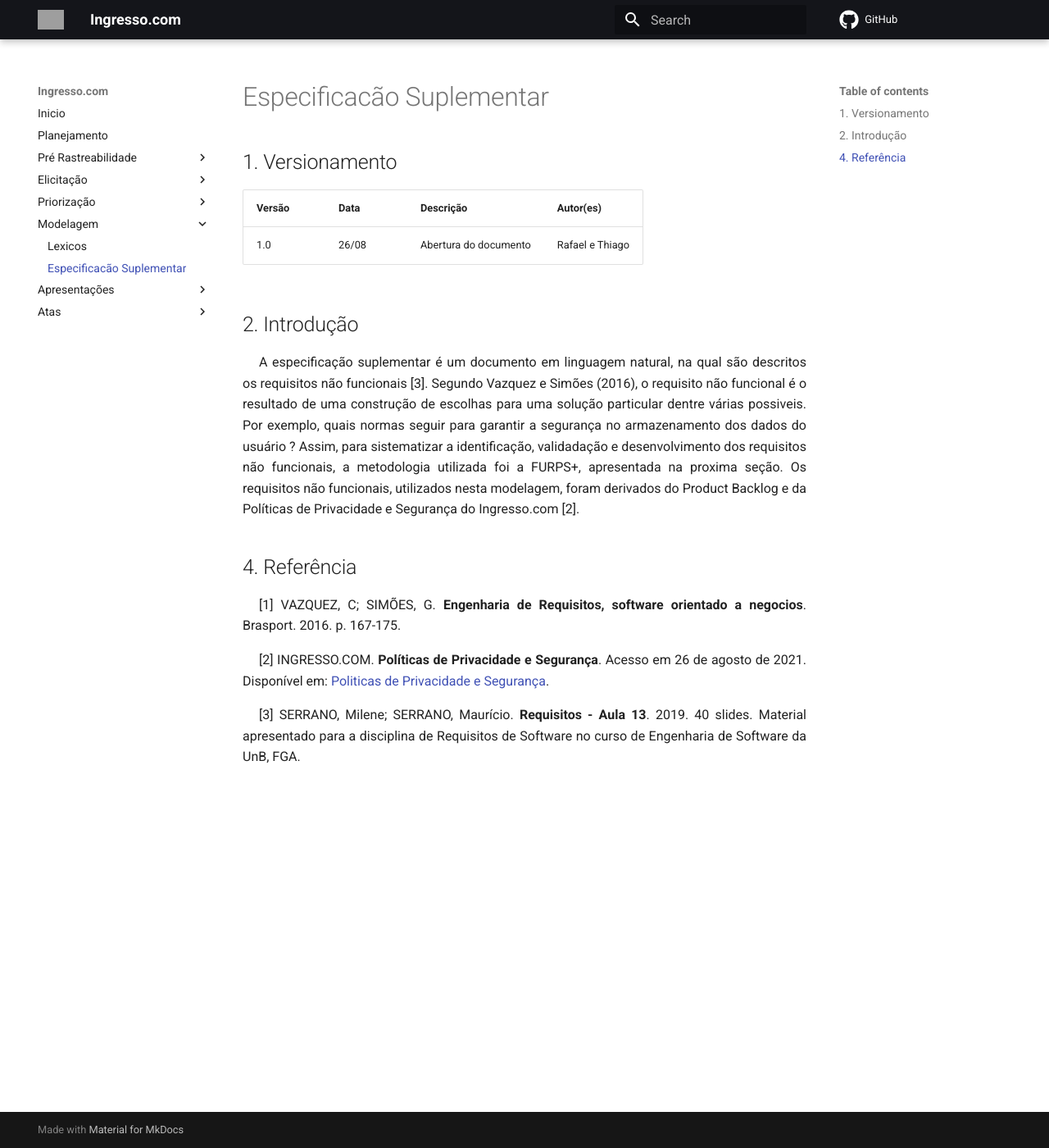
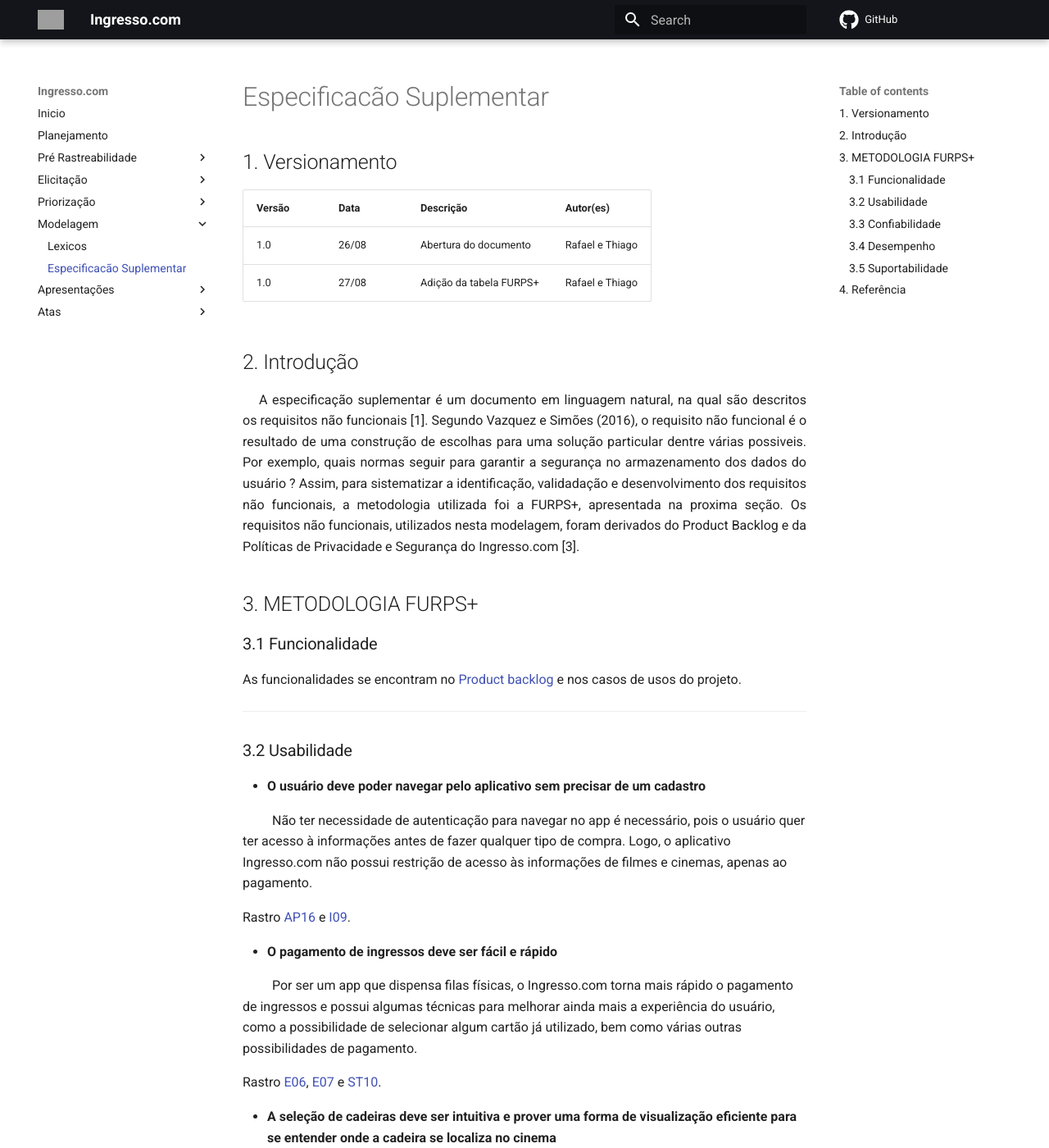
Before and after one commit to Requisitos-de-Software/2021.1-Ingresso.com, an MkDocs documentation site: the page built from docs/modelagem/especificacao.md, in a window 1280 px wide and 1400 px high. Shown: the whole window at 82% size. Built offline with MkDocs 1.6.1 and Material for MkDocs 9.7.7, drawn with Linux system fonts in a browser that asks for light colours; comment, search, counter and statistics services are not loaded; some of the changed text lies outside the part shown; grey boxes are pictures that could not be loaded.

Commit message:
#50 Adicionando tabela FURPS+
Co-authored-by: Thiago Paiva <thiagohdaqw@gmail.com>

```diff
--- a/docs/modelagem/especificacao.md
+++ b/docs/modelagem/especificacao.md
@@ -3,18 +3,107 @@
 | Versão | Data  | Descrição             | Autor(es)       |
 | ------ | ----- | --------------------- | --------------- |
 | 1.0    | 26/08 | Abertura do documento | Rafael e Thiago |
+| 1.0    | 27/08 | Adição da tabela FURPS+ | Rafael e Thiago |
+
 
 ## 2. Introdução
 
 <p style="text-align: justify; text-indent: 20px">
 
-A especificação suplementar é um documento em linguagem natural, na qual são descritos os requisitos não funcionais [3]. Segundo Vazquez e Simões (2016), o requisito não funcional é o resultado de uma construção de escolhas para uma solução particular dentre várias possiveis. Por exemplo, quais normas seguir para garantir a segurança no armazenamento dos dados do usuário ? Assim, para sistematizar a identificação, validadação e desenvolvimento dos requisitos não funcionais, a metodologia utilizada foi a FURPS+, apresentada na proxima seção. Os requisitos não funcionais, utilizados nesta modelagem, foram derivados do Product Backlog e da Políticas de Privacidade e Segurança do Ingresso.com [2].
+A especificação suplementar é um documento em linguagem natural, na qual são descritos os requisitos não funcionais [1]. Segundo Vazquez e Simões (2016), o requisito não funcional é o resultado de uma construção de escolhas para uma solução particular dentre várias possiveis. Por exemplo, quais normas seguir para garantir a segurança no armazenamento dos dados do usuário ? Assim, para sistematizar a identificação, validadação e desenvolvimento dos requisitos não funcionais, a metodologia utilizada foi a FURPS+, apresentada na proxima seção. Os requisitos não funcionais, utilizados nesta modelagem, foram derivados do Product Backlog e da Políticas de Privacidade e Segurança do Ingresso.com [3].
 
 </p>
 
+## 3. METODOLOGIA FURPS+
+
+### 3.1 Funcionalidade
+
+<p align=”justify”>
+	As funcionalidades se encontram no <a href="https://docs.google.com/spreadsheets/d/1jnQp4QDh6lcEGvI0FulFJ9UemWUIfF5fezK66ocX0iw/edit?usp=sharing" target="_blank">Product backlog</a> e nos casos de usos do projeto.
+</p>
+<hr>
+
+### 3.2 Usabilidade
+
+- <b>O usuário deve poder navegar pelo aplicativo sem precisar de um cadastro</b>
+<p align=”justify”>&emsp;&emsp;
+	Não ter necessidade de autenticação para navegar no app é necessário, pois o usuário quer ter acesso à informações antes de fazer qualquer tipo de compra. Logo, o aplicativo Ingresso.com não possui restrição de acesso às informações de filmes e cinemas, apenas ao pagamento.
+</p>
+Rastro [AP16](../elicitacao/analiseProtocolo.md) e [I09](../elicitacao/introspeccao.md).
+
+- <b>O pagamento de ingressos deve ser fácil e rápido</b>
+<p align=”justify”>&emsp;&emsp;
+Por ser um app que dispensa filas físicas, o Ingresso.com torna mais rápido o pagamento de ingressos e possui algumas técnicas para melhorar ainda mais a experiência do usuário, como a possibilidade de selecionar algum cartão já utilizado, bem como várias outras possibilidades de pagamento.
+</p>
+Rastro [E06](../elicitacao/entrevistas.md), [E07](../elicitacao/entrevistas.md) e [ST10](../elicitacao/storytelling.md).
+
+
+- <b>A seleção de cadeiras deve ser intuitiva e prover uma forma de visualização eficiente  para se entender onde a cadeira se localiza no cinema</b>
+<p align=”justify”>&emsp;&emsp;
+	A aplicação do Ingresso.com estabelece uma visualização simples em 2D para selecionar as cadeiras disponíveis em determinada sessão. Assim, é possível selecionar a(s) cadeira(s) desejadas com apenas um clique. Talvez aderir um modelo de visualização 3D traria mais eficiência para entender onde a cadeira se localiza no cinema.
+</p>
+Rastro [E08](elicitacao/entrevistas.md) e [E09](../elicitacao/entrevistas.md).
+
+
+- <b>O aplicativo deve ser fácil de ser utilizado</b>
+<p align=”justify”>&emsp;&emsp;
+	O aplicativo deve prover uma interface gráfica intuitiva e de fácil utilização. O aplicativo promove uma fácil utilização por meio do menu inferior contendo diferentes seções como “Destaques”, “Filmes”, “Cinemas”, “Notícias” e “Prevenções”, ou seja, o usuário pode se mover entre as funcionalidades do app de maneira intuitiva, quando quiser ver um Filme vai para filme, quando tiver em dúvida do que assistir pode ir nos destaque, e assim por diante. Já no painel superior, há as informações sobre a região e conta do usuário, é importante ter a seleção de região de maneira chamativa pois ela determina as informações do app.
+</p>
+Rastro [ST01](../elicitacao/storytelling.md)
+, [ST07](../elicitacao/storytelling.md)
+ e [AP18](../elicitacao/analiseProtocolo.md).
+<hr>
+
+### 3.3 Confiabilidade
+
+- <b>O aplicativo deve garantir a segurança no armazenamento de dados</b>
+<p align=”justify”>&emsp;&emsp;
+Uma vez que o Ingresso.com armazena dados sensiveis do usuário, os serviços providos pelo aplicativo são regidos e operados em conformidade com as leis do Brasil. Rastro AP19.
+</p>
+
+- <b>O aplicativo deve estar sempre com os horários das sessões e notícias atualizadas</b>
+<p align=”justify”>&emsp;&emsp;
+	É imprescindível a atualização constante das sessões e notícias por parte do app do Ingresso.com. A maneira que eles encontraram de possibilitar essa atualização é disponibilizando sessões de até 2 dias posteriores referentes a data de uso do usuário, pois o usuário precisa ter a confiança nas informações que estão sendo mostradas.
+</p>
+Rastro [ST03](../elicitacao/storytelling.md), [ST05](../elicitacao/storytelling.md)
+
+- <b>O  aplicativo deve estar sempre disponível para o usuário</b>
+<p align=”justify”>&emsp;&emsp;
+Para atender as necessidades e expectativas dos usuários, o aplicativo tenta estar sempre em operação, uma vez que a indisponibilidade pode frustrar o usuário e, consequentemente, desistir da utilização da aplicação.
+</p>
+Sem rastro.
+
+
+- <b>O aplicativo deve sempre tratar as exceções e erros que podem acontecer durante a utilização</b>
+<p align=”justify”>&emsp;&emsp;
+	Para passar uma maior confiança para o usuário, é de extrema importância tratar os possíveis erros e sempre informar de maneira fácil e intuitiva o usuário sobre o que está acontecendo. Sem esse tratamento, a experiência do usuário e sua expectativa sobre a qualidade da aplicação é impactada negativamente.
+</p>
+Sem rastro.
+
+
+<hr>
+
+### 3.4 Desempenho
+
+- <b>O aplicativo deve ser eficiente</b>
+<p align=”justify”>&emsp;&emsp;
+	É imprescindível que o aplicativo seja leve e otimizado para que possa incluir o maior grupo de usuário possível e passar uma experiência agradável para o usuário.
+</p>
+Rastro [E10](../elicitacao/entrevistas.md).
+<hr>
+
+### 3.5 Suportabilidade
+
+- <b>O sistema do Ingresso.com está disponível para as principais plataformas Web e Mobile do mercado</b>
+<p align=”justify”>&emsp;&emsp;
+O site <a href="https://www.ingresso.com/" target="_blank">Web</a> pode ser acessado através de um desktop, notebook, smartphone ou tablet apenas havendo conexão com internet.
+Referente às plataformas Mobile tem-se para <a href="https://play.google.com/store/apps/details?id=com.ingresso.cinemas&hl=pt_BR&gl=US)" target="_blank">Android</a> que pode ser instalada através do Google Play funcionando nas versões  5.0 ou superior ou <a href="https://apps.apple.com/br/app/ingresso-com-filmes-cinemas/id1165054492" target="_blank">IOS</a> que pode ser instalada através da App Store funcionando nas versões 13.0 ou superior.
+</p>
+
+<hr>
 
 ## 4. Referência
 
-<p style="text-align: justify; text-indent: 20px">[1] VAZQUEZ, C; SIMÕES, G. <b>Engenharia de Requisitos, software orientado a negocios</b>. Brasport. 2016. p. 167-175.</p>
-<p style="text-align: justify; text-indent: 20px">[2] INGRESSO.COM. <b>Políticas de Privacidade e Segurança</b>. Acesso em 26 de agosto de 2021. Disponível em: <a href=”https://atendimento.ingresso.com/hc/pt-br/sections/360000077411-Pol%C3%ADticas-de-Privacidade-e-Seguran%C3%A7a%7C”> Politicas de Privacidade e Segurança</a>.</p>
-<p style="text-align: justify; text-indent: 20px">[3] SERRANO, Milene; SERRANO, Maurício. <b>Requisitos - Aula 13</b>. 2019. 40 slides. Material apresentado para a disciplina de Requisitos de Software no curso de Engenharia de Software da UnB, FGA.</p>
+<p style="text-align: justify; text-indent: 20px">[1] SERRANO, Milene; SERRANO, Maurício. <b>Requisitos - Aula 13</b>. 2019. 40 slides. Material apresentado para a disciplina de Requisitos de Software no curso de Engenharia de Software da UnB, FGA.</p>
+<p style="text-align: justify; text-indent: 20px">[2] VAZQUEZ, C; SIMÕES, G. <b>Engenharia de Requisitos, software orientado a negocios</b>. Brasport. 2016. p. 167-175.</p>
+<p style="text-align: justify; text-indent: 20px">[3] INGRESSO.COM. <b>Políticas de Privacidade e Segurança</b>. Acesso em 26 de agosto de 2021. Disponível em: <a href=”https://atendimento.ingresso.com/hc/pt-br/sections/360000077411-Pol%C3%ADticas-de-Privacidade-e-Seguran%C3%A7a%7C”> Politicas de Privacidade e Segurança</a>.</p>
```
